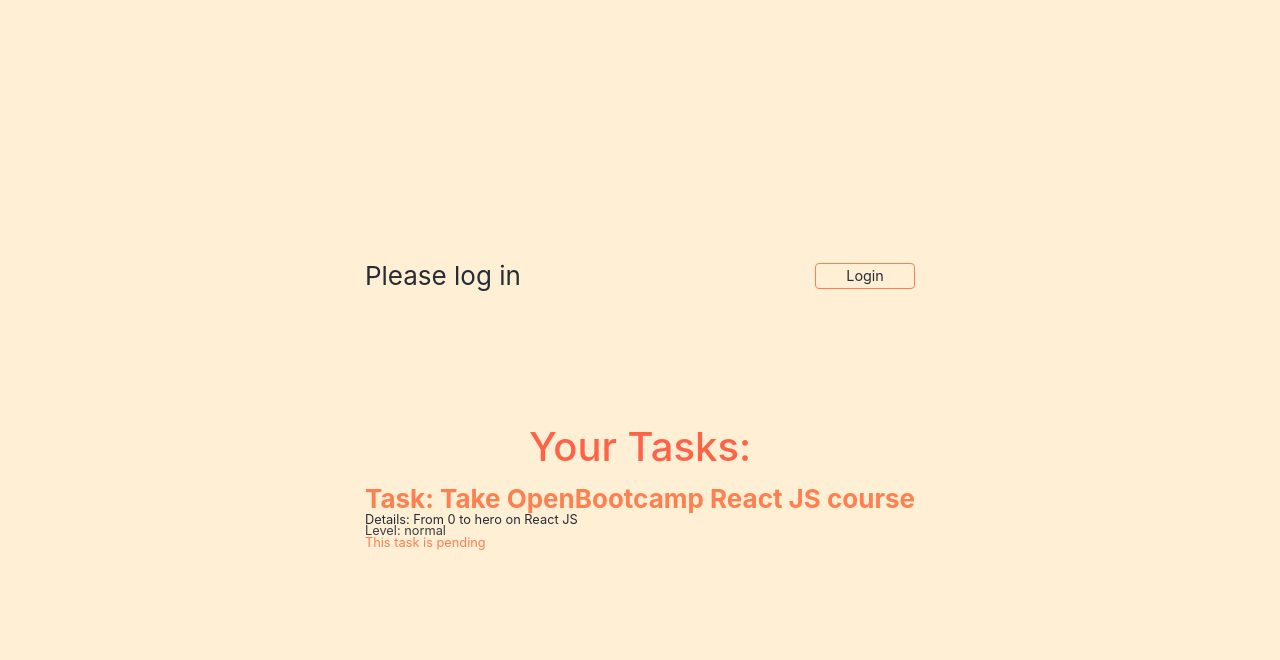
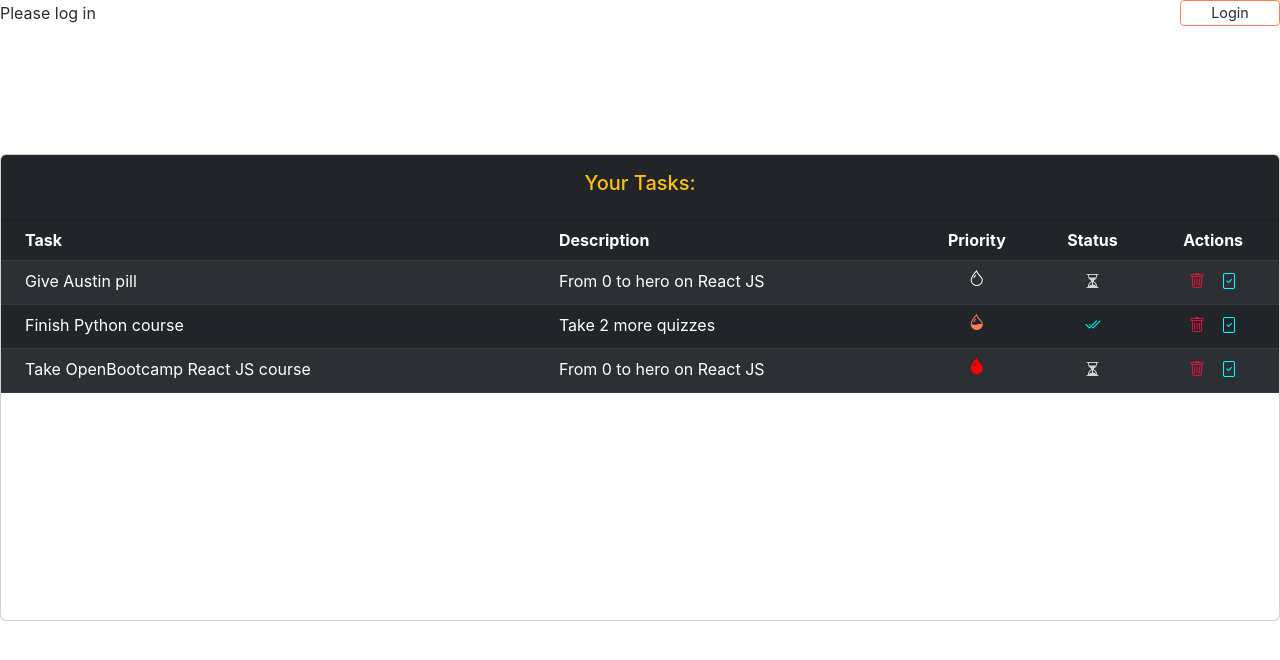
Before and after one commit to fermolanoc/react-components, a React (Create React App) app: page / in a window 1280 px wide. Shown: the top 660 px of the page. Built offline with nearby package versions, Linux system fonts and the light colour scheme.

Commit message:
[ADD] 2 more tasks, update tasks_list and tasks styles and rendering functionality

```diff
--- a/package.json
+++ b/package.json
@@ -7,6 +7,7 @@
     "@testing-library/react": "^13.4.0",
     "@testing-library/user-event": "^13.5.0",
     "bootstrap": "^5.2.2",
+    "bootstrap-icons": "^1.9.1",
     "node-sass": "^7.0.3",
     "react": "^18.2.0",
     "react-dom": "^18.2.0",
--- a/src/App.css
+++ b/src/App.css
@@ -1,9 +1,9 @@
 .App {
-  text-align: center;
+  text-align: left;
 }
 
 h1 {
-  color: tomato;
+  color: coral;
 }
 
 .App-header {
--- a/src/App.js
+++ b/src/App.js
@@ -13,8 +13,8 @@ import { Clock } from "./components/pure/clock";
 function App() {
   return (
     <div className="App">
-      <header className="App-header">
-        <div>
+      {/* <header className="App-header"> */}
+      <div className="main-container">
         {/* Pure component Greeting */}
         {/* <Greeting name={"Fernando"} /> */}
         {/* <GreetingFunctional name="Silvye" /> */}
@@ -31,7 +31,7 @@ function App() {
             <p>&copy;</p>
           </PropsChildren> */}
       </div>
-      </header>
+      {/* </header> */}
     </div>
   );
 }
--- a/src/components/container/task_list.jsx
+++ b/src/components/container/task_list.jsx
@@ -4,15 +4,31 @@ import { LEVELS } from "../../models/levels.enum";
 import TaskComponent from "../pure/task";
 
 const TaskListComponent = () => {
-  const defaultTask = new Task(
-    "Take OpenBootcamp React JS course",
+  const defaultTask1 = new Task(
+    "Give Austin pill",
     "From 0 to hero on React JS",
     false,
     LEVELS.NORMAL
   );
+  const defaultTask2 = new Task(
+    "Finish Python course",
+    "Take 2 more quizzes",
+    true,
+    LEVELS.URGENT
+  );
+  const defaultTask3 = new Task(
+    "Take OpenBootcamp React JS course",
+    "From 0 to hero on React JS",
+    false,
+    LEVELS.BLOCKING
+  );
 
   // Component's state
-  const [tasks, setTasks] = useState([defaultTask]);
+  const [tasks, setTasks] = useState([
+    defaultTask1,
+    defaultTask2,
+    defaultTask3,
+  ]);
   const [loading, setLoading] = useState(true);
 
   // Component's LifeCycle control
@@ -30,11 +46,45 @@ const TaskListComponent = () => {
   };
   return (
     <div>
-      <div>
-        <h1>Your Tasks:</h1>
+      <div className="col-12">
+        <div className="card">
+          {/* Card Header (title) */}
+          <div className="card-header p-3 text-center bg-dark text-warning">
+            <h5>Your Tasks:</h5>
+          </div>
+          {/* Card Body (content) */}
+          <div
+            className="card-body table-responsive p-0"
+            data-mdb-perfect-scrollbar="true"
+            style={{ position: "relative", height: "400px" }}>
+            <table className="table table-striped table-dark table-hover">
+              <thead className="thead-dark">
+                <tr>
+                  <th scope="col" className="px-4">
+                    Task
+                  </th>
+                  <th scope="col">Description</th>
+                  <th scope="col" className="text-center">
+                    Priority
+                  </th>
+                  <th scope="col" className="text-center">
+                    Status
+                  </th>
+                  <th scope="col" className="text-center">
+                    Actions
+                  </th>
+                </tr>
+              </thead>
+              <tbody>
+                {/* TODO: Apply a map to render a task list */}
+                {tasks.map((task, index) => {
+                  return <TaskComponent task={task} key={index} />;
+                })}
+              </tbody>
+            </table>
+          </div>
+        </div>
       </div>
-      {/* TODO: Apply a map to render a task list */}
-      <TaskComponent task={defaultTask} />
     </div>
   );
 };
--- a/src/components/pure/task.jsx
+++ b/src/components/pure/task.jsx
@@ -2,6 +2,7 @@ import React, { useEffect } from "react";
 import PropTypes from "prop-types";
 import { Task } from "../../models/task.class";
 import "../../styles/task.scss";
+import { LEVELS } from "../../models/levels.enum";
 
 const TaskComponent = ({ task }) => {
   useEffect(() => {
@@ -12,17 +13,79 @@ const TaskComponent = ({ task }) => {
     };
   }, [task]);
 
+  /**
+   * Function to return a badge depending on the task level
+   */
+  function taskLevelBadge() {
+    switch (task.level) {
+      case LEVELS.NORMAL:
+        return (
+          <h6>
+            {/* <span className="badge bg-secondary">{task.level}</span> */}
+            <span>
+              <i className="bi-droplet" style={{ color: "white" }}></i>
+            </span>
+          </h6>
+        );
+      case LEVELS.URGENT:
+        return (
+          <h6>
+            {/* <span className="badge bg-warning">{task.level}</span> */}
+            <span>
+              <i className="bi-droplet-half" style={{ color: "coral" }}></i>
+            </span>
+          </h6>
+        );
+      case LEVELS.BLOCKING:
+        return (
+          <h6>
+            {/* <span className="badge bg-danger">{task.level}</span> */}
+            <span>
+              <i className="bi-droplet-fill" style={{ color: "red" }}></i>
+            </span>
+          </h6>
+        );
+
+      default:
+        break;
+    }
+  }
+
   return (
-    <div className="task-container">
-      <p className="task-name">Task: {task.name}</p>
-      <p className="task-details">Details: {task.description}</p>
-      <p className="task-level task-details">Level: {task.level}</p>
-      <p
-        className="task-status task-details"
-        style={task.completed ? { color: "#282c34" } : { color: "coral" }}>
-        This task is {task.completed ? "completed" : "pending"}
-      </p>
-    </div>
+    <tr className="fw-normal">
+      <td className="px-4">
+        <span>{task.name}</span>
+      </td>
+      <td>
+        <span>{task.description}</span>
+      </td>
+      <td className="text-center">
+        {/* <span className="align-middle">{task.level}</span> */}
+        {taskLevelBadge()}
+      </td>
+      <td className="text-center">
+        {task.completed ? (
+          <i className="bi-check2-all" style={{ color: "cyan" }}></i>
+        ) : (
+          <i className="bi-hourglass-split" style={{ color: "lightGrey" }}></i>
+        )}
+        {/* {task.completed ? "Completed" : "Pending"} */}
+      </td>
+      <td className="text-center">
+        <i className="px-2 bi-trash" style={{ color: "crimson" }}></i>
+        <i className="px-2 bi-file-check" style={{ color: "cyan" }}></i>
+      </td>
+    </tr>
+    // <div className="task-container">
+    //   <p className="task-name">Task: {task.name}</p>
+    //   <p className="task-details">Details: {task.description}</p>
+    //   <p className="task-level task-details">Level: {task.level}</p>
+    //   <p
+    //     className="task-status task-details"
+    //     style={task.completed ? { color: "#282c34" } : { color: "coral" }}>
+    //     This task is {task.completed ? "completed" : "pending"}
+    //   </p>
+    // </div>
   );
 };
 
--- a/src/index.js
+++ b/src/index.js
@@ -1,6 +1,8 @@
 import React from "react";
 import ReactDOM from "react-dom/client";
+// !Important: Bootstrap styles need to be before any other styles
 import "bootstrap/dist/css/bootstrap.css";
+import "bootstrap-icons/font/bootstrap-icons.css";
 import "./index.css";
 import App from "./App";
 import reportWebVitals from "./reportWebVitals";
```
Also changed, not shown: 2 other files (tests, documents, lock files or other folders). Lines whose indentation alone changed are shown as unchanged.
